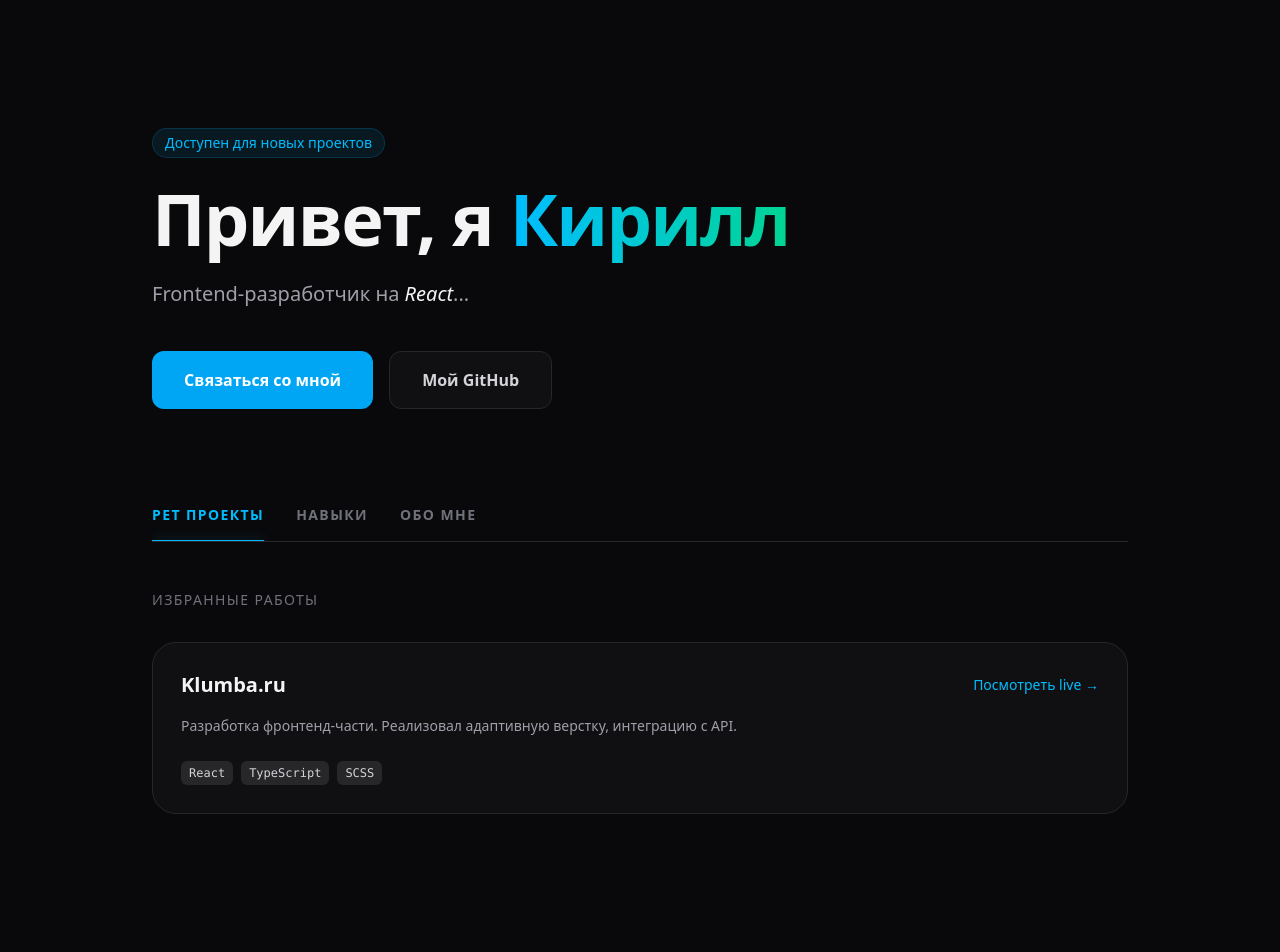
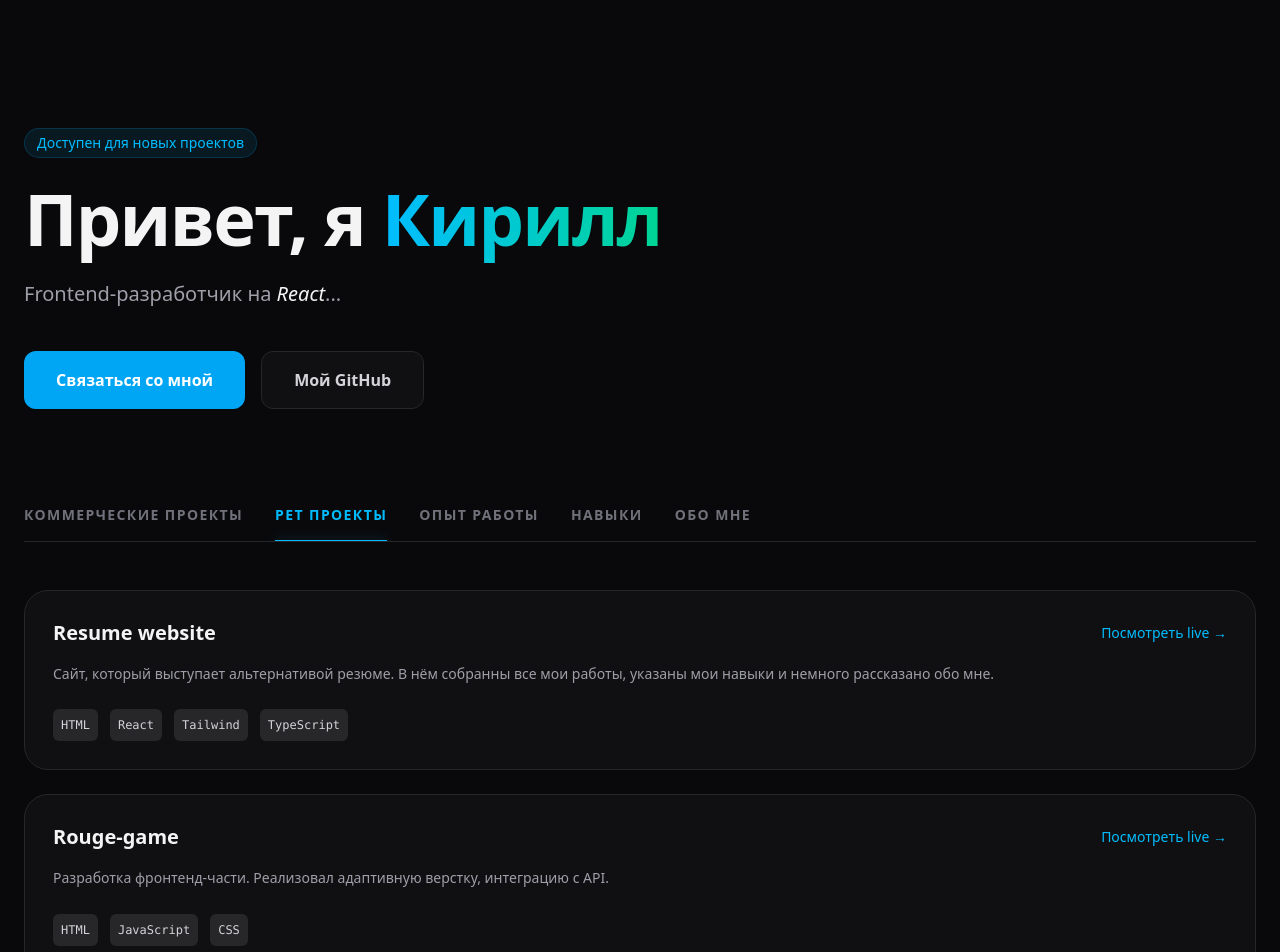
Before and after one commit to Assendro/portfolio, a React (Vite) app: page / in a window 1280 px wide. Shown: the top 952 px of the page. Built offline with nearby package versions, Linux system fonts and the light colour scheme.

Commit message:
docs: expand site

```diff
--- a/src/App.tsx
+++ b/src/App.tsx
@@ -2,18 +2,18 @@ import { useState } from 'react';
 import Tabs from './components/Tabs';
 import ProjectCard from './components/ProjectCard';
 
-type TabId = 'projects' | 'skills' | 'about';
+type TabId = 'projects' | 'skills' | 'about' | 'commercial' | 'experience';
 
 function App() {
     const [activeTab, setActiveTab] = useState<TabId>('projects');
 
     return (
         <div className="min-h-screen bg-zinc-950 text-zinc-100 selection:bg-sky-500/30">
-            <main className="mx-auto max-w-5xl px-6 py-24 md:py-32">
+            <main className="mx-auto max-w-7xl px-6 py-24 md:py-32">
 
-                {/* Hero Секция (оставляем как есть) */}
+                {/* Hero Секция */}
                 <section className="flex flex-col items-start gap-6">
-                    <div className="inline-flex items-center rounded-full border border-sky-500/20 bg-sky-500/10 px-3 py-1 text-sm font-medium text-sky-400">
+                    <div className="inline-flex items-center rounded-full border border-sky-500/20 bg-sky-500/10 px-3 py-1 text-sm font-medium text-sky-400 cursor-default">
                         Доступен для новых проектов
                     </div>
                     <h1 className="text-5xl font-extrabold tracking-tight sm:text-7xl">
@@ -23,10 +23,10 @@ function App() {
                         Frontend-разработчик на <span className="text-zinc-100 font-medium italic">React</span>...
                     </p>
                     <div className="mt-4 flex flex-wrap gap-4">
-                        <button className="rounded-xl bg-sky-500 px-8 py-4 font-bold text-white transition-all hover:bg-sky-600 active:scale-95">
+                        <button className="rounded-xl bg-sky-500 px-8 py-4 font-bold text-white transition-all hover:bg-sky-600 active:scale-95 cursor-pointer" onClick={() => window.open('https://t.me/assendro')}>
                             Связаться со мной
                         </button>
-                        <button className="rounded-xl border border-zinc-800 bg-zinc-900/50 px-8 py-4 font-bold text-zinc-300 transition-all hover:bg-zinc-800">
+                        <button className="rounded-xl border border-zinc-800 bg-zinc-900/50 px-8 py-4 font-bold text-zinc-300 transition-all hover:bg-zinc-800 cursor-pointer" onClick={() => window.open('https://github.com/Assendro')}>
                             Мой GitHub
                         </button>
                     </div>
@@ -37,26 +37,73 @@ function App() {
 
                 {/* Контент вкладок */}
                 <section>
+                    {activeTab === 'commercial' && (
+                        <div className="animate-in fade-in duration-500">
+                            <ProjectCard
+                                title="klum-ba.ru"
+                                description="Разработка фронтенд-части. Реализовал адаптивную верстку, интеграцию с API."
+                                stack={['HTML', 'JavaScript', 'CSS']}
+                                link="https://klum-ba.ru/"
+                            />
+                        </div>
+                    )}
                     {activeTab === 'projects' && (
                         <div className="animate-in fade-in duration-500">
-                            <h2 className="text-zinc-500 uppercase tracking-widest text-sm mb-8">Избранные работы</h2>
                             <ProjectCard
-                                title="Klumba.ru"
+                                title="Resume website"
+                                description="Сайт, который выступает альтернативой резюме. В нём собранны все мои работы, указаны мои навыки и немного рассказано обо мне."
+                                stack={['HTML', 'React', 'Tailwind', 'TypeScript']}
+                                link="https://portfolio-one-topaz-k0d5rsqkdz.vercel.app/"
+                            />
+                            <ProjectCard
+                                title="Rouge-game"
                                 description="Разработка фронтенд-части. Реализовал адаптивную верстку, интеграцию с API."
-                                stack={['React', 'TypeScript', 'SCSS']}
-                                link="#"
+                                stack={['HTML', 'JavaScript', 'CSS']}
+                                link="https://assendro.github.io/Rouge-game1.1/"
                             />
-                            {/* Сюда можно добавить еще ProjectCard */}
+                            <ProjectCard
+                                title="Arena"
+                                description="Разработка фронтенд-части. Реализовал адаптивную верстку, интеграцию с API."
+                                stack={['React', 'HTML', 'JavaScript', 'CSS']}
+                                link="https://assendro.github.io/AssendroArena/"
+                            />
+                            <ProjectCard
+                                title="TowerDefense"
+                                description="Разработка фронтенд-части. Реализовал адаптивную верстку, интеграцию с API."
+                                stack={['HTML', 'JavaScript', 'CSS']}
+                                link="https://assendro.github.io/AssendroTD/"
+                            />
+                        </div>
+                    )}
+                    {activeTab === 'experience' && (
+                        <div className="animate-in fade-in duration-500">
                         </div>
                     )}
 
                     {activeTab === 'skills' && (
                         <div className="animate-in fade-in duration-500">
-                            <h2 className="text-zinc-500 uppercase tracking-widest text-sm mb-8">Мой стек</h2>
-                            <div className="grid grid-cols-2 md:grid-cols-4 gap-4">
-                                <div className="p-4 rounded-2xl border border-zinc-800 bg-zinc-900/30 text-center">React</div>
-                                <div className="p-4 rounded-2xl border border-zinc-800 bg-zinc-900/30 text-center">TypeScript</div>
-                                <div className="p-4 rounded-2xl border border-zinc-800 bg-zinc-900/30 text-center">Tailwind</div>
+                            <h2 className="text-zinc-500 uppercase tracking-widest text-lg my-8">Основные навыки</h2>
+                            <div className="grid grid-cols-2 md:grid-cols-4 gap-5">
+                                <button className="p-3 rounded-2xl border border-zinc-800 bg-zinc-900/30 text-center cursor-pointer">HTML</button>
+                                <button className="p-3 rounded-2xl border border-zinc-800 bg-zinc-900/30 text-center cursor-pointer">JavaScript</button>
+                                <button className="p-3 rounded-2xl border border-zinc-800 bg-zinc-900/30 text-center cursor-pointer">TypeScript</button>
+                                <button className="p-3 rounded-2xl border border-zinc-800 bg-zinc-900/30 text-center cursor-pointer">React</button>
+                                <button className="p-3 rounded-2xl border border-zinc-800 bg-zinc-900/30 text-center cursor-pointer">CSS</button>
+                                <button className="p-3 rounded-2xl border border-zinc-800 bg-zinc-900/30 text-center cursor-pointer">Tailwind</button>
+                                <button className="p-3 rounded-2xl border border-zinc-800 bg-zinc-900/30 text-center cursor-pointer">SASS</button>
+                            </div>
+                            <h2 className="text-zinc-500 uppercase tracking-widest text-lg my-8">Все навыки</h2>
+                            <div className="grid grid-cols-2 md:grid-cols-4 gap-5">
+                                <button className="p-3 rounded-2xl border border-zinc-800 bg-zinc-900/30 text-center cursor-pointer">Node.js</button>
+                                <button className="p-3 rounded-2xl border border-zinc-800 bg-zinc-900/30 text-center cursor-pointer">MySQL</button>
+                                <button className="p-3 rounded-2xl border border-zinc-800 bg-zinc-900/30 text-center cursor-pointer">ClickHouse</button>
+                                <button className="p-3 rounded-2xl border border-zinc-800 bg-zinc-900/30 text-center cursor-pointer">Metabase</button>
+                                <button className="p-3 rounded-2xl border border-zinc-800 bg-zinc-900/30 text-center cursor-pointer">API</button>
+                                <button className="p-3 rounded-2xl border border-zinc-800 bg-zinc-900/30 text-center cursor-pointer">git</button>
+                                <button className="p-3 rounded-2xl border border-zinc-800 bg-zinc-900/30 text-center cursor-pointer">JSON</button>
+                                <button className="p-3 rounded-2xl border border-zinc-800 bg-zinc-900/30 text-center cursor-pointer">XML</button>
+                                <button className="p-3 rounded-2xl border border-zinc-800 bg-zinc-900/30 text-center cursor-pointer">jQuery</button>
+                                <button className="p-3 rounded-2xl border border-zinc-800 bg-zinc-900/30 text-center cursor-pointer">Ajax</button>
                             </div>
                         </div>
                     )}
--- a/src/components/ProjectCard.tsx
+++ b/src/components/ProjectCard.tsx
@@ -20,9 +20,9 @@ const ProjectCard: React.FC<ProjectProps> = ({ title, description, stack, link }
                 <p className="text-zinc-400 text-sm leading-relaxed mb-6">
                     {description}
                 </p>
-                <div className="flex flex-wrap gap-2">
+                <div className="flex flex-wrap gap-3">
                     {stack.map((tech) => (
-                        <span key={tech} className="rounded-md bg-zinc-800 px-2 py-1 text-xs text-zinc-300 font-mono">
+                        <span key={tech} className="rounded-md bg-zinc-800 p-2 text-xs text-zinc-300 font-mono">
                             {tech}
                         </span>
                     ))}
--- a/src/components/ProjectList.tsx
+++ /dev/null
@@ -1,48 +0,0 @@
-import React from 'react';
-
-const ProjectList: React.FC = () => {
-    // Позже мы вынесем эти данные в отдельный конфиг-файл
-    const projects = [
-        {
-            id: 1,
-            title: 'Klumba.ru',
-            description: 'Разработка фронтенд-части. Реализовал адаптивную верстку, интеграцию с API.',
-            stack: ['React', 'TypeScript', 'SCSS'],
-            link: '#',
-        },
-        // Тут можно добавить второй проект для проверки
-    ];
-
-    return (
-        <div className="space-y-8">
-            <h3 className="text-gray-500 text-xs uppercase tracking-widest mb-8">Избранные работы</h3>
-            {projects.map((project) => (
-                <div
-                    key={project.id}
-                    className="bg-[#0f0f0f] border border-gray-800 rounded-2xl p-8 hover:border-gray-700 transition-all group"
-                >
-                    <div className="flex justify-between items-start mb-4">
-                        <h4 className="text-2xl font-bold">{project.title}</h4>
-                        <a href={project.link} className="text-cyan-400 text-sm hover:underline transition-all">
-                            Посмотреть live →
-                        </a>
-                    </div>
-                    <p className="text-gray-400 mb-6 max-w-2xl">{project.description}</p>
-
-                    <div className="flex gap-2">
-                        {project.stack.map((tech) => (
-                            <span
-                                key={tech}
-                                className="px-3 py-1 bg-gray-900 border border-gray-800 rounded-md text-xs text-gray-400"
-                            >
-                                {tech}
-                            </span>
-                        ))}
-                    </div>
-                </div>
-            ))}
-        </div>
-    );
-};
-
-export default ProjectList;
--- a/src/components/Tabs.tsx
+++ b/src/components/Tabs.tsx
@@ -1,6 +1,6 @@
 import React from 'react';
 
-type TabId = 'projects' | 'skills' | 'about';
+type TabId = 'projects' | 'skills' | 'about' | 'commercial' | 'experience';
 
 interface TabsProps {
     activeTab: TabId;
@@ -9,7 +9,9 @@ interface TabsProps {
 
 const Tabs: React.FC<TabsProps> = ({ activeTab, setActiveTab }) => {
     const tabs: { id: TabId; label: string }[] = [
+        { id: 'commercial', label: 'Коммерческие проекты' },
         { id: 'projects', label: 'Pet проекты' },
+        { id: 'experience', label: 'Опыт работы' },
         { id: 'skills', label: 'Навыки' },
         { id: 'about', label: 'Обо мне' },
     ];
@@ -22,12 +24,12 @@ const Tabs: React.FC<TabsProps> = ({ activeTab, setActiveTab }) => {
                     <button
                         key={tab.id}
                         onClick={() => setActiveTab(tab.id)}
-                        className={`relative text-sm font-bold uppercase tracking-widest transition-all ${activeTab === tab.id ? 'text-sky-400' : 'text-zinc-500 hover:text-zinc-300'
+                        className={`relative text-sm font-bold uppercase tracking-widest transition-all cursor-pointer ${activeTab === tab.id ? 'text-sky-400' : 'text-zinc-500 hover:text-zinc-300'
                             }`}
                     >
                         {tab.label}
                         {activeTab === tab.id && (
-                            <div className="absolute -bottom-[17px] left-0 h-[2px] w-full bg-sky-400 shadow-[0_0_12px_rgba(56,189,248,0.4)]" />
+                            <div className="absolute -bottom-[17px] left-0 h-[2px] w-full bg-sky-400 shadow-[0_0_12px_rgba(56,189,248,0.4)] cursor-default" />
                         )}
                     </button>
                 ))}
```
